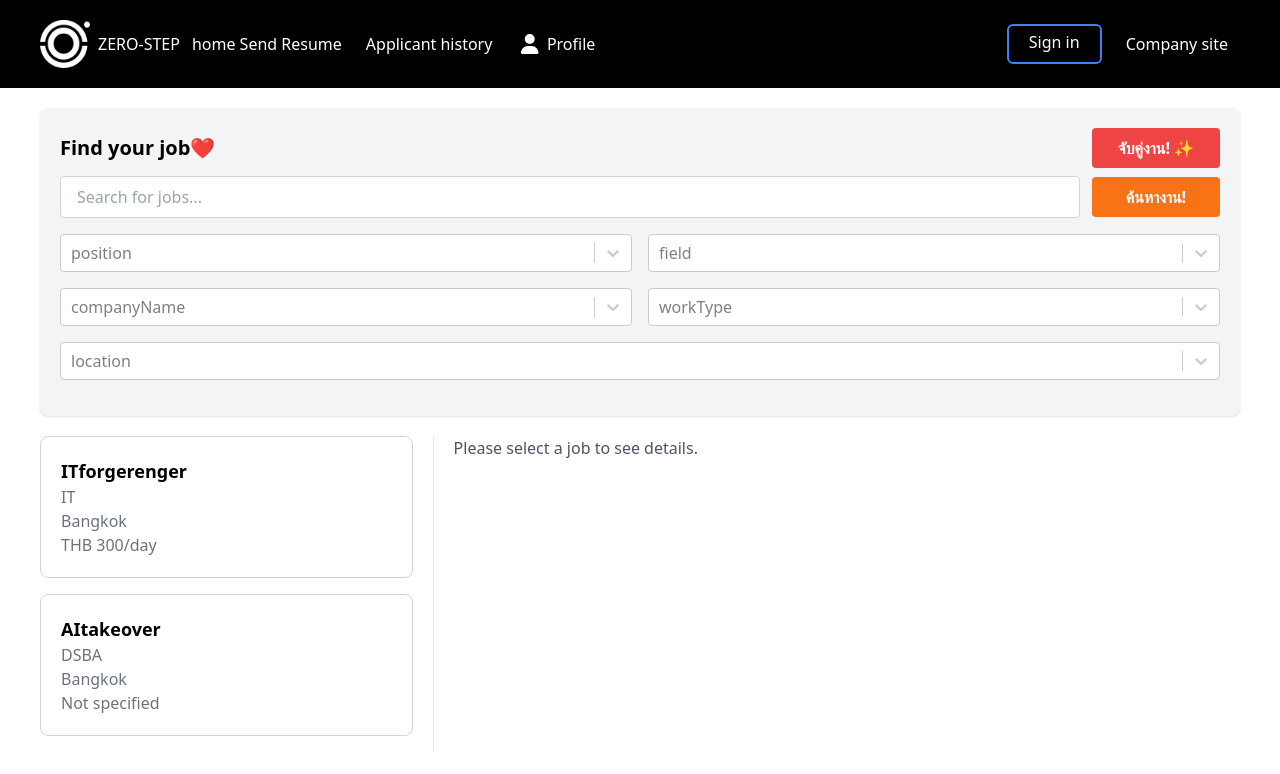
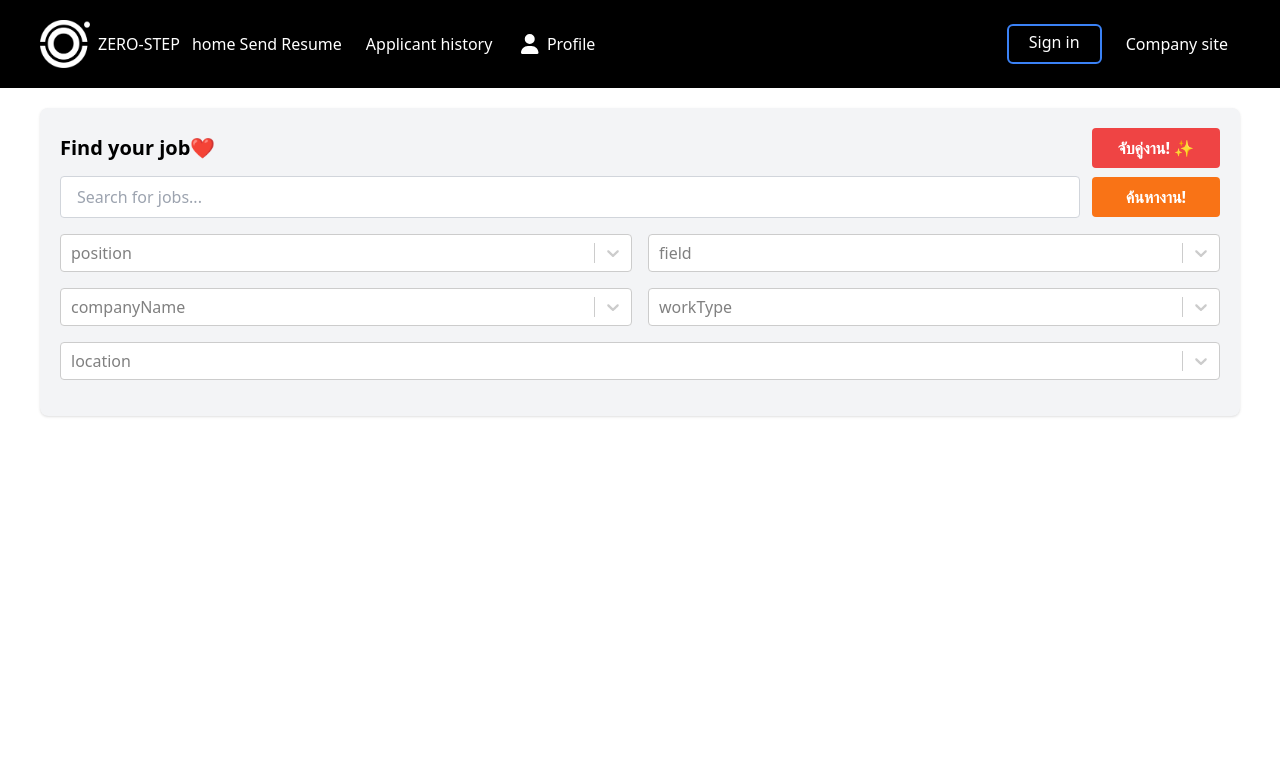
Before and after one commit to YoSirawit/ZeroStep, a Next.js app: page / in a window 1280 px wide. Shown: the top 774 px of the page. Built offline with nearby package versions, Linux system fonts and the light colour scheme.

Commit message:
complete home page !!!!

```diff
--- a/app/page.jsx
+++ b/app/page.jsx
@@ -40,6 +40,40 @@ async function matchAnnouncement(){
   }
 }
 
+// Data for filter
+// for database link
+//-------------------------------------------------------
+const positionOptions = [
+  { value: 'FullStack Developer', label: 'FullStack Developer' },
+  { value: 'Database Designer', label: 'Database Designer' },
+  { value: 'AI Developer', label: 'AI Developer' },
+];
+
+const fieldOptions = [
+  { value: 'IT', label: 'IT' },
+  { value: 'DSBA', label: 'DSBA' },
+  { value: 'AIT', label: 'AIT' },
+];
+
+const companyNameOptions = [
+  { value: 'ITforgerenger', label: 'ITforgerenger' },
+  { value: 'AItakeover', label: 'AItakeover' },
+  { value: 'DataMaster', label: 'DataMaster' },
+];
+
+const workTypeOptions = [
+  { value: 'Work From Home', label: 'Work From Home' },
+  { value: 'In-office', label: 'In-office' },
+  { value: 'Hybrid', label: 'Hybrid' },
+];
+
+const locationOptions = [
+  { value: 'Bangkok', label: 'Bangkok' },
+  { value: 'Roi-et', label: 'Roi-et' },
+  { value: 'Chiang Mai', label: 'Chiang Mai' },
+  { value: 'Nonthaburi', label: 'Nonthaburi' },
+];
+
 // Main component
 export default function Home() {
   return (
@@ -50,42 +84,13 @@ export default function Home() {
   );
 }
 
-// Data for jobs
+// Data for announcement jobs
+// for database link
+//-------------------------------------
 const jobs = [
-  { field: 'FullStack Developer', position: 'IT', compensation: 'THB 300/day', location: 'Bangkok', worktype: 'Full-time', companyname: 'ITforgerenger' },
-  { field: 'Database Designer', position: 'DSBA', compensation: 'Not specified', location: 'Bangkok', worktype: 'Full-time', companyname: 'AItakeover' },
-];
-
-// Options for the Select components
-const positionOptions = [
-  { value: "FullStack Developer", label: "FullStack Developer" },
-  { value: "Database Designer", label: "Database Designer" },
-  { value: "AI Developer", label: "AI Developer" },
-];
-
-const fieldOptions = [
-  { value: "IT", label: "IT" },
-  { value: "DSBA", label: "DSBA" },
-  { value: "AIT", label: "AIT" },
-];
-
-const workTypeOptions = [
-  { value: "Work From Home", label: "Work From Home" },
-  { value: "In-office", label: "In-office" },
-  { value: "Hybrid", label: "Hybrid" },
-];
-
-const locationOptions = [
-  { value: "Bangkok", label: "Bangkok" },
-  { value: "Roi-et", label: "Roi-et" },
-  { value: "Chiang-Mai", label: "Chiang-Mai" },
-  { value: "Nonthaburi", label: "Nonthaburi" },
-];
-
-const companyNameOptions = [
-  { value: "ITforgerenger", label: "ITforgerenger" },
-  { value: "AItakeover", label: "AItakeover" },
-  { value: "DataMaster", label: "DataMaster" },
+  { field: 'IT', position: 'FullStack Developer', compensation: 'THB 300/day', location: 'Bangkok', worktype: 'Full-time', companyname: 'ITforgerenger' },
+  { field: 'DSBA', position: 'Database Designer', compensation: 'Not specified', location: 'Bangkok', worktype: 'Full-time', companyname: 'AItakeover' },
+  // Add more jobs if needed
 ];
 
 // Job Search component
@@ -99,7 +104,9 @@ function JobSearch() {
     location: [],
   });
   const [searchText, setSearchText] = useState('');
-  const [selectedJob, setSelectedJob] = useState(null);  // Moved useState inside the component
+  const [selectedJob, setSelectedJob] = useState(null);
+  const [filteredJobs, setFilteredJobs] = useState([]); // New state to store filtered jobs
+  const [isSearchClicked, setIsSearchClicked] = useState(false); // Track if search button is clicked
 
   // Handle input changes for Select components
   const handleInputChange = (selectedOptions, actionMeta) => {
@@ -110,10 +117,20 @@ function JobSearch() {
     });
   };
 
-  // Log search actions
+  // Filter jobs based on the selected filters
   const handleFindJob = () => {
-    console.log('ค้นหางานด้วยฟิลเตอร์:', filters);
-    console.log('Searching for:', searchText);
+    const result = jobs.filter(job => {
+      const matchPosition = filters.position.length === 0 || filters.position.some(p => p.value === job.position);
+      const matchCompany = filters.companyName.length === 0 || filters.companyName.some(c => c.value === job.companyname);
+      const matchField = filters.field.length === 0 || filters.field.some(f => f.value === job.field);
+      const matchWorkType = filters.workType.length === 0 || filters.workType.some(w => w.value === job.worktype);
+      const matchLocation = filters.location.length === 0 || filters.location.some(l => l.value === job.location);
+
+      return matchPosition && matchCompany && matchField && matchWorkType && matchLocation;
+    });
+
+    setFilteredJobs(result); // Store filtered jobs in state
+    setIsSearchClicked(true); // Indicate that search has been performed
   };
 
   const handleMatchJob = () => {
@@ -148,9 +165,8 @@ function JobSearch() {
               ค้นหางาน!
             </button>
           </div>
-          <div className="filter-options my-4 flex flex-wrap gap-4"> {/* Use flex-wrap for wrapping */}
-            {/* Select components for job filters */}
-            <div className="flex-grow md:w-1/3"> {/* Adjust width for responsive design */}
+          <div className="filter-options my-4 flex flex-wrap gap-4">
+            <div className="flex-grow md:w-1/3">
               <Select
                 name="position"
                 isMulti
@@ -174,7 +190,7 @@ function JobSearch() {
             </div>
             <div className="flex-grow md:w-1/3">
               <Select
-                name="compensation"
+                name="companyName"
                 isMulti
                 options={companyNameOptions}
                 value={filters.companyName}
@@ -208,17 +224,16 @@ function JobSearch() {
           </div>
         </div>
 
-        {/* Job results */}
+        {/* Job results - Show only when the button is clicked */}
+        {isSearchClicked && filteredJobs.length > 0 ? (
           <div className="flex gap-5">
-      {/* Job List */}
             <div className="w-1/3 border-r pr-5">
-        {jobs.map((job, i) => (
+              {filteredJobs.map((job, i) => (
                 <div
                   key={i}
                   onClick={() => setSelectedJob(job)}
                   className={`p-5 mb-4 border rounded-lg cursor-pointer ${selectedJob?.position === job.position ? 'border-blue-500' : 'border-gray-300'}`}
                 >
-            {/* แสดงข้อมูลงาน */}
                   <h3 className="text-lg font-semibold">{job.companyname}</h3>
                   <p className="text-gray-500">{job.position}</p>
                   <p className="text-gray-500">{job.location}</p>
@@ -227,17 +242,13 @@ function JobSearch() {
               ))}
             </div>
 
-            {/* Job Detail */}
             <div className="w-2/3">
               {selectedJob ? (
-                <div className="border p-5"> {/* เพิ่ม border และ padding */}
-                  {/* แสดงรายละเอียดงานที่ถูกเลือก */}
+                <div className="border p-5">
                   <h2 className="text-2xl font-bold">{selectedJob.companyname}</h2>
                   <p className="text-gray-600">{selectedJob.position}</p>
                   <p>{selectedJob.location} | {selectedJob.worktype}</p>
                   <p>{selectedJob.compensation}</p>
-
-                  {/* ปุ่ม Quick apply และ Save */}
                   <div className="mt-5">
                     <button className="bg-pink-500 text-white py-2 px-4 rounded-lg mr-3">Quick apply</button>
                     <button className="bg-blue-500 text-white py-2 px-4 rounded-lg">Save</button>
@@ -248,6 +259,11 @@ function JobSearch() {
               )}
             </div>
           </div>
+        ) : (
+          isSearchClicked && (
+            <p className="text-gray-600">ไม่พบงานที่ตรงกับเงื่อนไขที่เลือก</p>
+          )
+        )}
       </div>
     </div>
   );
```
Lines whose indentation alone changed are shown as unchanged.
